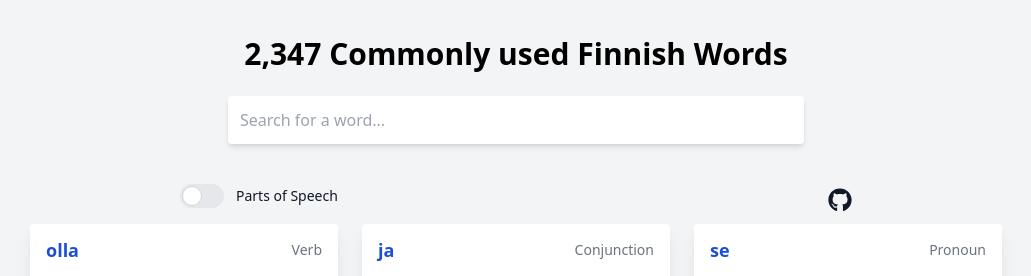
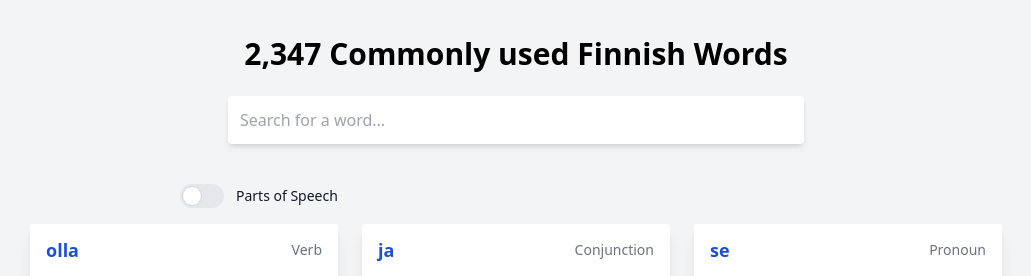
Before and after one commit to v-limo/suomen-kieli, a React (Vite) app: page / in a window 1280 px wide. Shown: the top 276 px of the page, without its empty margins (124-1155 px from the left). Built offline with nearby package versions, Linux system fonts and the light colour scheme.

Commit message:
Remove github logo

```diff
--- a/src/App.tsx
+++ b/src/App.tsx
@@ -83,10 +83,6 @@ function App() {
                         Parts of Speech
                     </span>
                 </label>
-                <a href="https://github.com/v-limo?tab=repositories" target="_blank" rel="noopener noreferrer"
-                    className="flex items-center text-gray-900  hover:text-blue-600 transition-colors duration-200">
-                    <FaGithub size={24} className="ml-3" />
-                </a>
             </div>
 
 
```
